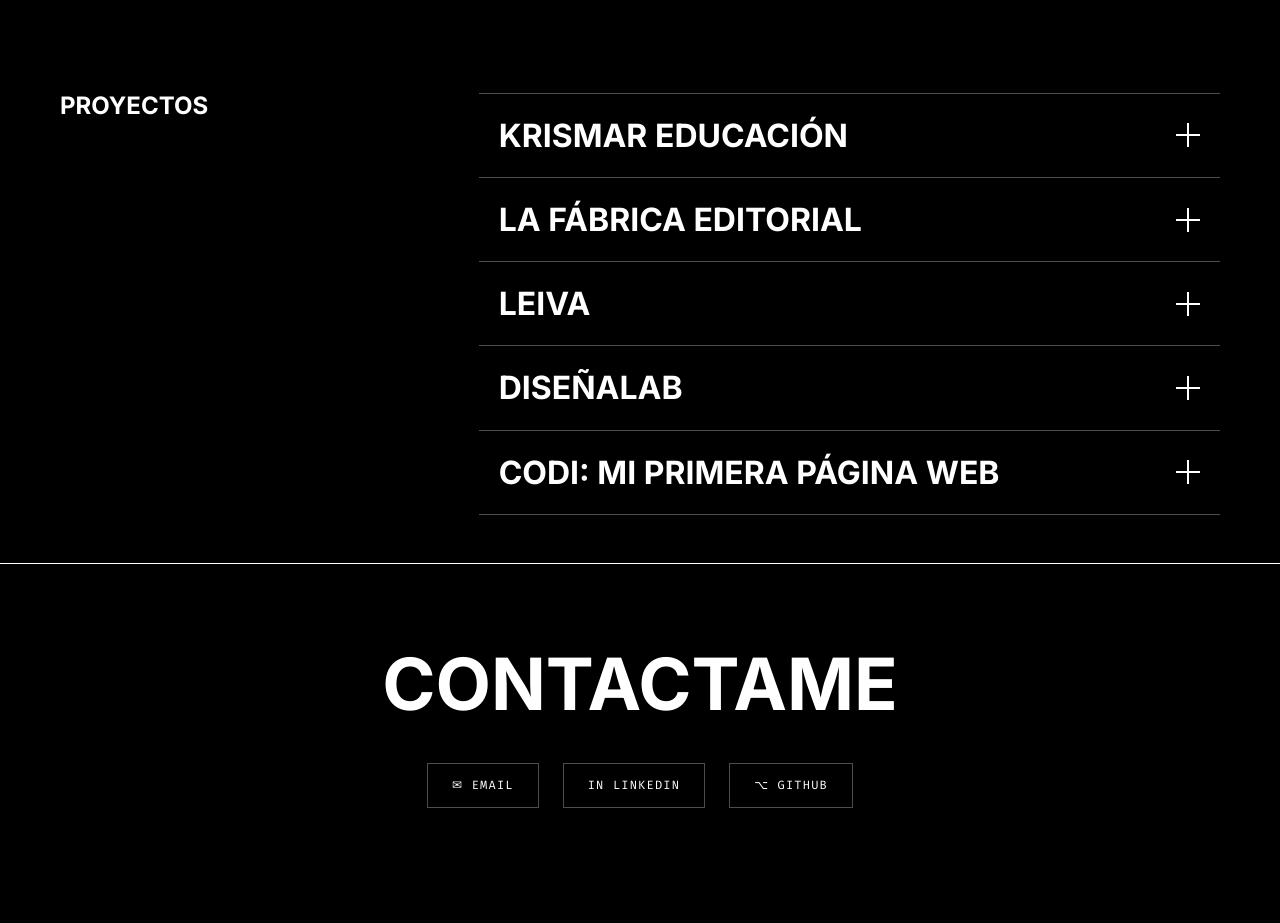
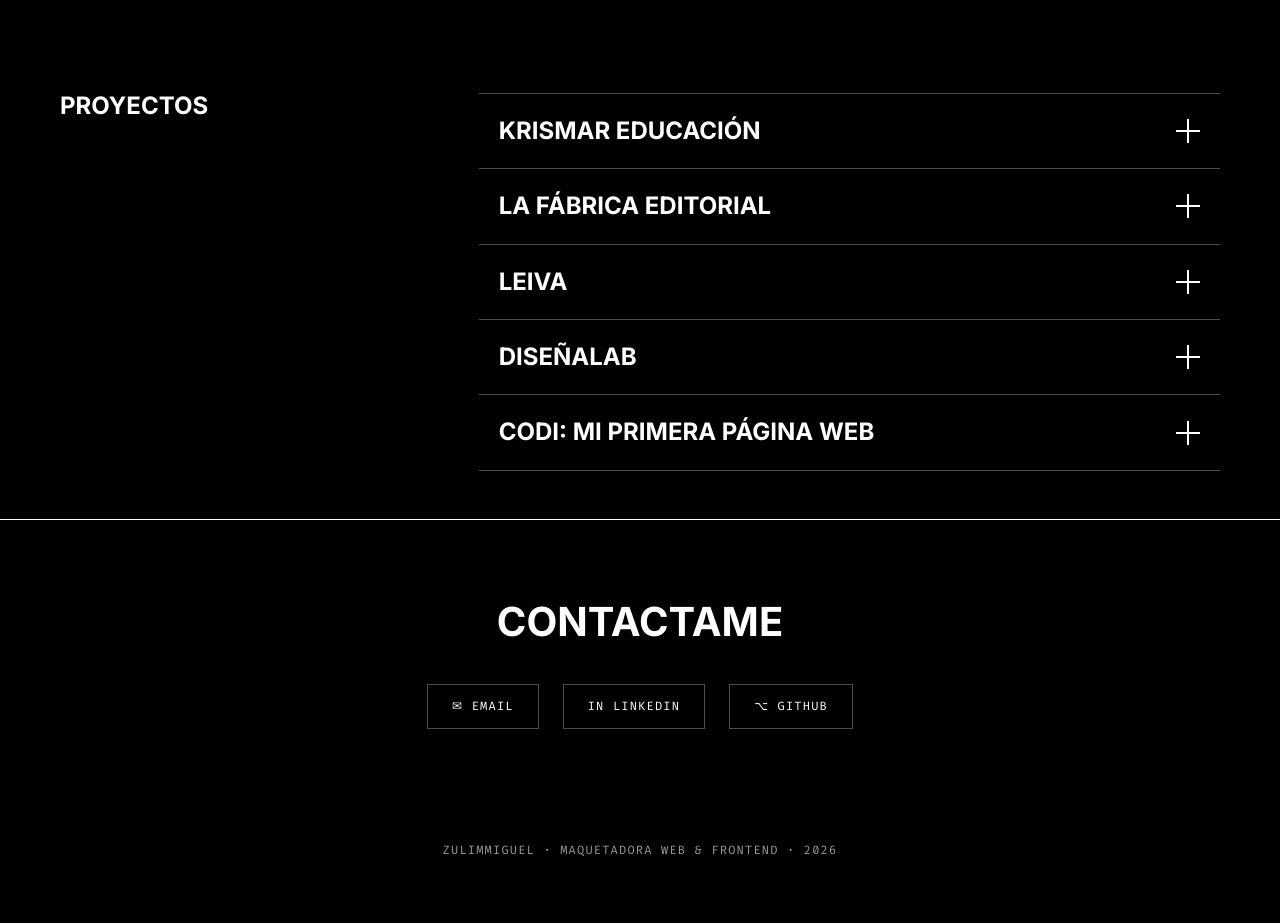
Before and after one commit to zulimmiguel161-rgb/Portafolio, a website: page index.html in a window 1280 px wide. Shown: the part 1018-1941 px from the top of the page. After the commit the page ends 1916 px from the top, so only its background shows below. Drawn offline with Linux system fonts and the light colour scheme.

Commit message:
Ajusta título de contacto

```diff
--- a/index.html
+++ b/index.html
@@ -185,7 +185,7 @@
   </section>
 
   <section id="contacto" class="contact" aria-labelledby="t-contacto">
-    <h2 id="t-contacto" class="reveal">Contactame</span></h2>
+    <h2 id="t-contacto" class="reveal">Contactame</h2>
 
     <div class="reveal actions">
       <a class="btn" href="mailto:zulimmiguel161@gmail.com"><span aria-hidden="true">✉</span> Email</a>
--- a/styles.css
+++ b/styles.css
@@ -234,7 +234,7 @@ html.js .reveal.visible {
 .acordeon-titulo {
   flex: 1;
   font-family: var(--inter);
-  font-size: clamp(1.25rem, 3vw, 2rem);
+  font-size: clamp(1.25rem, 3vw, 1.5rem);
   font-weight: 700;
   text-transform: uppercase;
 }
@@ -349,7 +349,7 @@ html.js .reveal.visible {
 }
 
 .contact h2 {
-  font-size: clamp(2rem, 8vw, 4.5rem);
+  font-size: clamp(2rem, 8vw, 2.5rem);
 }
 
 .contact h2 span {
```
